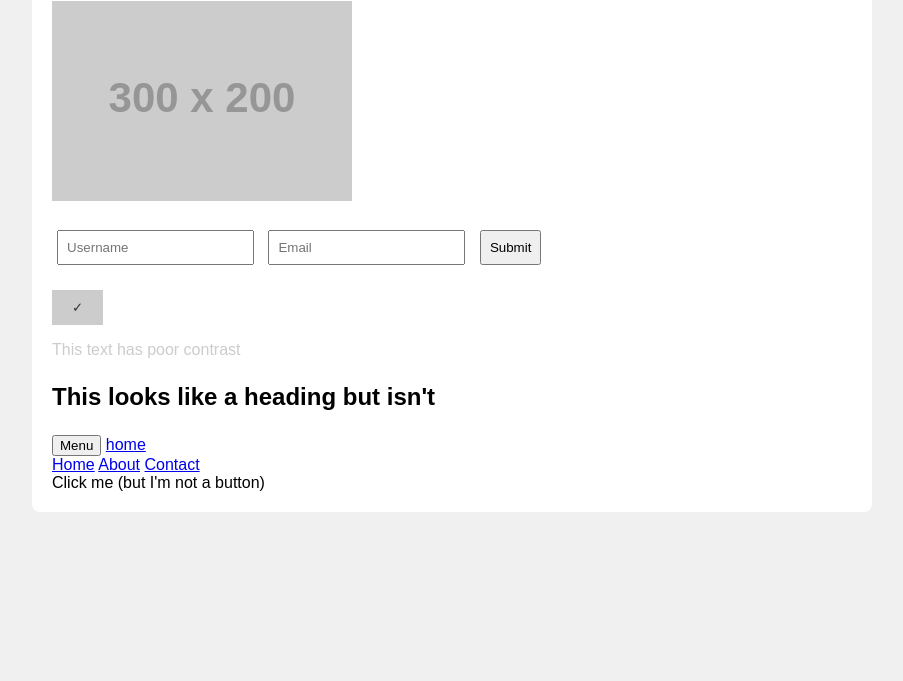
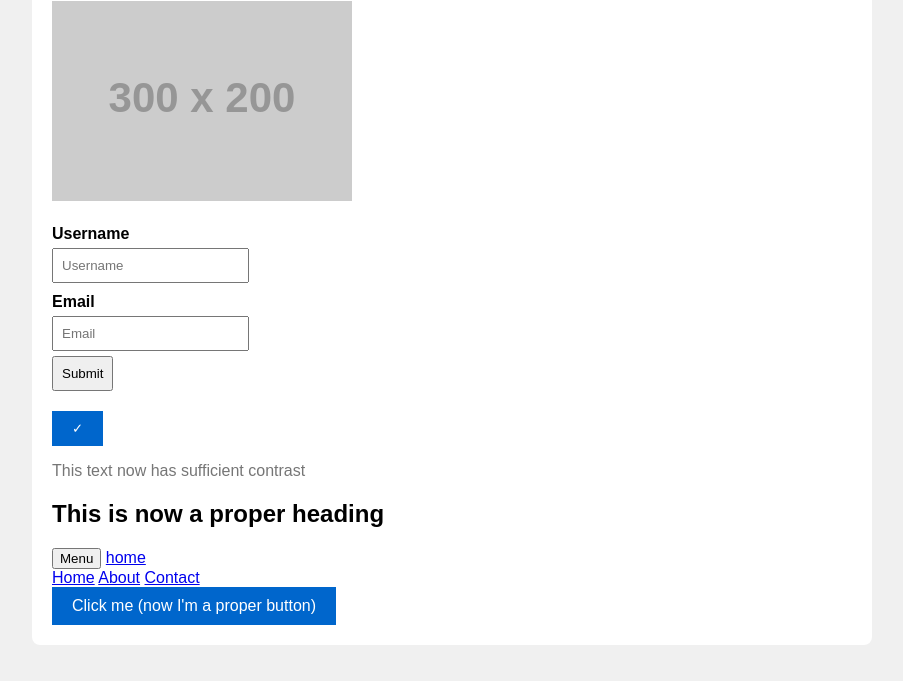
Before and after one commit to rejeesh-tryzens/accesslint, a website: page test.html in a window 1280 px wide. Both pictures are taken after a click on the button "Menu". Shown: the part 119-800 px from the top of the page, without its empty margins (188-1091 px from the left). Drawn offline with Linux system fonts and the light colour scheme; placeholder pictures from the web are drawn by us.

Commit message:
fix(a11y): Fix accessibility issues in test.html

```diff
--- a/test.html
+++ b/test.html
@@ -10,6 +10,19 @@
             margin: 20px;
             background-color: #f0f0f0;
         }
+        .skip-link {
+            position: absolute;
+            top: -40px;
+            left: 0;
+            background: #000;
+            color: #fff;
+            padding: 8px;
+            text-decoration: none;
+            z-index: 100;
+        }
+        .skip-link:focus {
+            top: 0;
+        }
         .container {
             max-width: 800px;
             margin: 0 auto;
@@ -18,11 +31,18 @@
             border-radius: 8px;
         }
         .button {
-            background-color: #ccc;
-            color: #333;
+            background-color: #0066cc;
+            color: #ffffff;
             padding: 10px 20px;
             border: none;
             cursor: pointer;
+        }
+        .button:hover {
+            background-color: #0052a3;
+        }
+        .button:focus {
+            outline: 2px solid #000;
+            outline-offset: 2px;
         }
         .image-container {
             margin: 20px 0;
@@ -30,64 +50,96 @@
         form {
             margin: 20px 0;
         }
+        label {
+            display: block;
+            margin-top: 10px;
+            margin-bottom: 5px;
+            font-weight: bold;
+        }
         input {
             padding: 8px;
-            margin: 5px;
+            margin: 5px 0;
+            display: block;
+        }
+        .custom-button {
+            background-color: #0066cc;
+            color: #ffffff;
+            padding: 10px 20px;
+            border: none;
+            cursor: pointer;
+            font-size: 16px;
+        }
+        .custom-button:hover {
+            background-color: #0052a3;
+        }
+        .custom-button:focus {
+            outline: 2px solid #000;
+            outline-offset: 2px;
         }
     </style>
 </head>
 <body>
-    <div class="container">
+    <a href="#main-content" class="skip-link">Skip to main content</a>
+
+    <div class="container" id="main-content">
         <h1>Accessibility Test Page</h1>
 
-        <!-- Missing alt text -->
+        <!-- Fixed: Added alt text -->
         <div class="image-container">
-            <img src="https://via.placeholder.com/300x200" />
+            <img src="https://via.placeholder.com/300x200" alt="Placeholder image showing 300x200 dimensions" />
         </div>
 
-        <!-- Form without proper labels -->
+        <!-- Fixed: Added proper labels -->
         <form>
-            <input type="text" name="username" placeholder="Username" />
-            <input type="email" name="email" placeholder="Email" />
+            <label for="username">Username</label>
+            <input type="text" id="username" name="username" placeholder="Username" />
+
+            <label for="email">Email</label>
+            <input type="email" id="email" name="email" placeholder="Email" />
+
             <input type="submit" value="Submit" />
         </form>
 
-        <!-- Button without accessible text -->
+        <!-- Fixed: Added aria-label and aria-hidden -->
         <div>
-            <button class="button" onclick="alert('Clicked')">
-                <span class="icon">✓</span>
+            <button class="button" onclick="alert('Clicked')" aria-label="Confirm">
+                <span class="icon" aria-hidden="true">✓</span>
             </button>
         </div>
 
-        <!-- Poor color contrast -->
-        <p style="color: #ccc;">This text has poor contrast</p>
+        <!-- Fixed: Improved color contrast -->
+        <p style="color: #767676;">This text now has sufficient contrast</p>
 
-        <!-- Missing heading structure -->
+        <!-- Fixed: Using proper heading element -->
         <div>
-            <p style="font-size: 24px; font-weight: bold;">This looks like a heading but isn't</p>
+            <h2>This is now a proper heading</h2>
         </div>
 
-        <!-- Missing ARIA labels -->
+        <!-- Fixed: Added ARIA attributes and semantic nav element -->
         <div>
-            <button onclick="toggleMenu()">Menu</button>
+            <button onclick="toggleMenu()" aria-expanded="false" aria-controls="menu" aria-haspopup="true">Menu</button>
             <a href="/home">home</a>
-            <div id="menu" style="display: none;">
+            <nav id="menu" style="display: none;" aria-label="Main navigation">
                 <a href="#home">Home</a>
                 <a href="#about">About</a>
                 <a href="#contact">Contact</a>
-            </div>
+            </nav>
         </div>
 
-        <!-- Non-semantic HTML -->
-        <div onclick="handleClick()" style="cursor: pointer;">
-            Click me (but I'm not a button)
-        </div>
+        <!-- Fixed: Using semantic button element -->
+        <button onclick="handleClick()" class="custom-button">
+            Click me (now I'm a proper button)
+        </button>
     </div>
 
     <script>
         function toggleMenu() {
             const menu = document.getElementById('menu');
-            menu.style.display = menu.style.display === 'none' ? 'block' : 'none';
+            const button = document.querySelector('[aria-controls="menu"]');
+            const isExpanded = menu.style.display !== 'none';
+
+            menu.style.display = isExpanded ? 'none' : 'block';
+            button.setAttribute('aria-expanded', !isExpanded);
         }
 
         function handleClick() {
```
